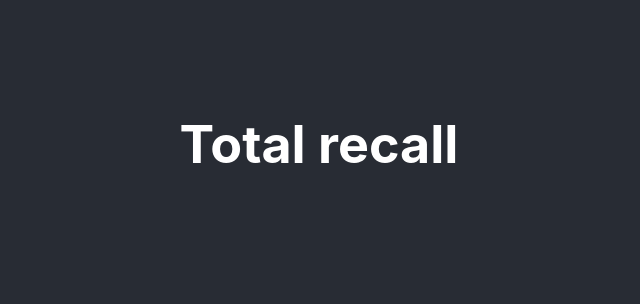
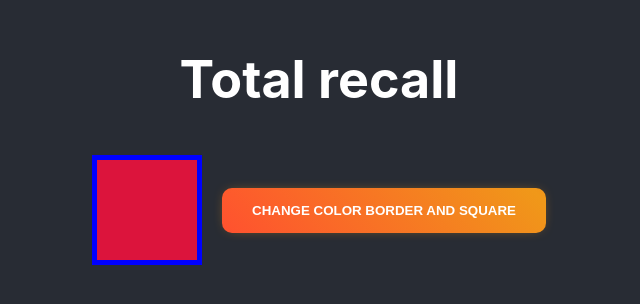
Before and after one commit to Jakavickis/drontai, a React (Create React App) app in the folder r1/: page / in a window 1280 px wide. Shown: the part 256-560 px from the top of the page, without its empty margins (321-961 px from the left). Built offline with nearby package versions, Linux system fonts and the light colour scheme.

Commit message:
react state practice

```diff
--- a/r1/src/App.jsx
+++ b/r1/src/App.jsx
@@ -1,6 +1,7 @@
 
 
 import './App.scss';
+import CbcChange from './Components/014/CbcChange';
 
 function App() {
 
@@ -10,6 +11,7 @@
 
             <header className="App-header">
                 <h1>Total recall</h1>
+                <CbcChange />
             </header>
 
         </div >
--- a/r1/src/App.scss
+++ b/r1/src/App.scss
@@ -89,6 +89,17 @@
 }
 
 .kv {
+  width: 100px;
+  height: 100px;
+  display: flex;
+  justify-content: center;
+  align-items: center;
+  color: coral;
+  margin: 10px;
+}
+
+.kvWithBorder {
+  border: 5px solid black;
   width: 100px;
   height: 100px;
   display: flex;
--- /dev/null
+++ b/r1/src/Components/014/CbcChange.jsx
@@ -0,0 +1,29 @@
+import randColor from "../../Functions/randColor";
+import { useState } from "react";
+
+function CbcChange() {
+
+    const [color, setColor] = useState('crimson');
+    const [bColor, setBColor] = useState('blue')
+
+    const changeColor = () => {
+        setColor(randColor())
+        setBColor(randColor())
+    }
+
+    return (
+        <>
+            <div className="container">
+                <div className="kvWithBorder" style={{
+                    backgroundColor: color,
+                    borderColor: bColor
+                }}>
+
+                </div>
+                <button onClick={changeColor}>Change Color border and square</button>
+            </div>
+        </>
+    )
+}
+
+export default CbcChange;
```
